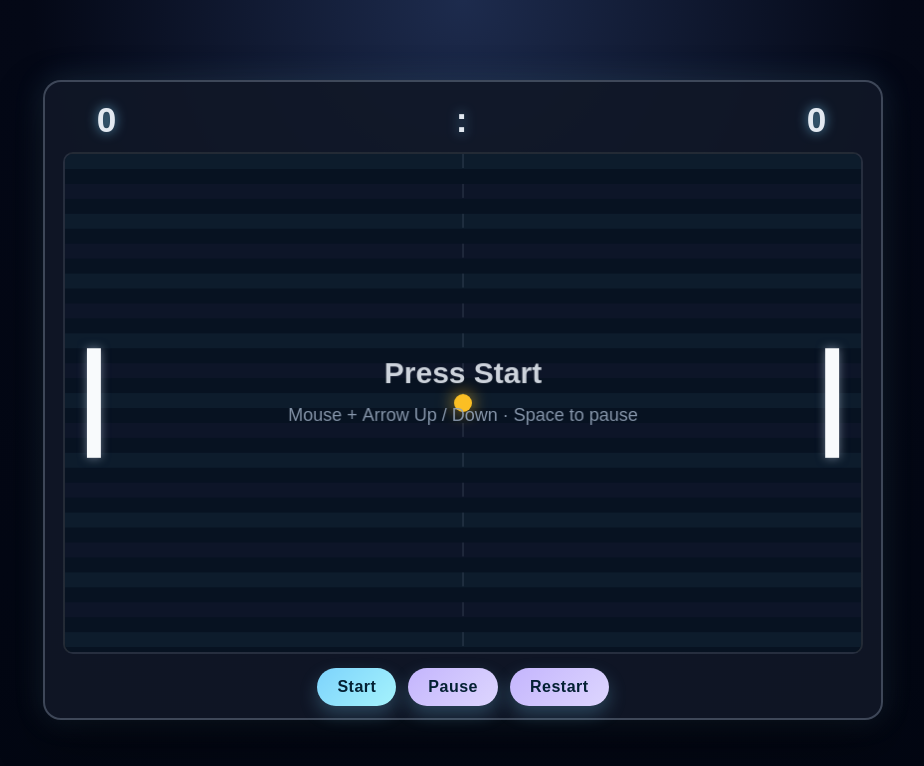
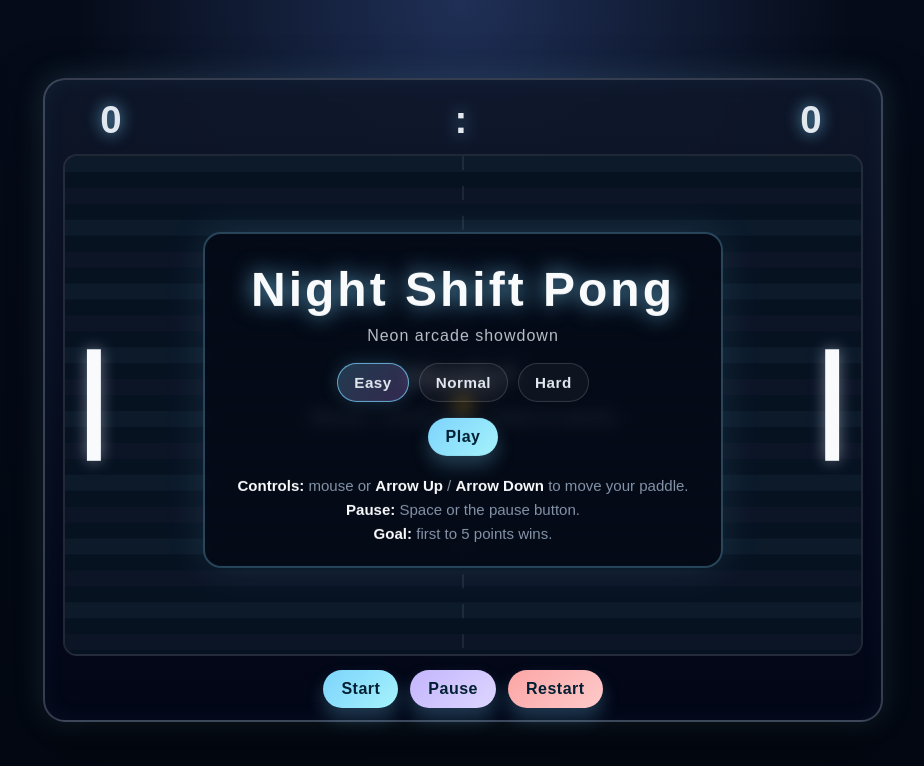
Before and after one commit to MultiDimensionalDevilsKingdomsRoute666/ghost-karts, a plain HTML site: page index.html in a window 1280 px wide. Shown: the whole page, without its empty margins (177-1101 px from the left). Drawn offline with Linux system fonts and the light colour scheme.

Commit message:
Add a polished arcade title screen, difficulty modes, win state, and upgraded visual/theme improvements to the Pong game

```diff
--- a/index.html
+++ b/index.html
@@ -6,17 +6,17 @@
   <title>Night Shift Pong</title>
   <style>
     :root {
-      --bg1: #040816;
-      --bg2: #121b34;
-      --panel: rgba(17, 24, 39, 0.9);
+      --bg1: #050b18;
+      --bg2: #101d39;
+      --panel: rgba(15, 23, 42, 0.9);
       --line: rgba(148, 163, 184, 0.35);
       --text: #e2e8f0;
-      --accent: #7dd3fc;
-      --accent-2: #c084fc;
-      --paddle: #f8fafc;
-      --ball: #fbbf24;
-      --win: #34d399;
-      --lose: #f87171;
+      --blue: #7dd3fc;
+      --violet: #c084fc;
+      --gold: #fbbf24;
+      --green: #34d399;
+      --red: #f87171;
+      --shadow: rgba(125, 211, 252, 0.28);
     }
 
     * { box-sizing: border-box; }
@@ -26,18 +26,22 @@
       min-height: 100vh;
       display: grid;
       place-items: center;
-      background: radial-gradient(circle at top, #1d2b4d 0%, var(--bg1) 42%, #020611 100%);
+      background: radial-gradient(circle at top, #1f2f56 0%, var(--bg1) 38%, #020711 100%);
       color: var(--text);
       font-family: Arial, Helvetica, sans-serif;
       overflow: hidden;
     }
 
     .game-shell {
-      background: var(--panel);
+      position: relative;
+      background: linear-gradient(180deg, rgba(15, 23, 42, 0.9), rgba(2, 6, 23, 0.96));
       border: 2px solid var(--line);
-      border-radius: 18px;
+      border-radius: 22px;
       padding: 18px 18px 12px;
-      box-shadow: 0 20px 50px rgba(0,0,0,0.45), 0 0 30px rgba(125, 211, 252, 0.15);
+      box-shadow:
+        0 28px 60px rgba(0,0,0,0.5),
+        0 0 30px rgba(125, 211, 252, 0.18),
+        inset 0 0 25px rgba(125,211,252,0.05);
     }
 
     .scoreboard {
@@ -47,14 +51,14 @@
       width: 800px;
       max-width: 90vw;
       margin: 0 auto 12px;
-      font-size: 2.2rem;
-      letter-spacing: 3px;
-      font-weight: 700;
-      text-shadow: 0 0 12px rgba(125, 211, 252, 0.7);
+      font-size: 2.4rem;
+      letter-spacing: 4px;
+      font-weight: 800;
+      text-shadow: 0 0 16px rgba(125, 211, 252, 0.8);
     }
 
     .score {
-      min-width: 90px;
+      min-width: 100px;
       text-align: center;
     }
 
@@ -63,9 +67,9 @@
       width: 800px;
       max-width: 90vw;
       height: auto;
-      background: linear-gradient(180deg, rgba(11,17,32,0.95), rgba(6,11,20,1));
-      border-radius: 10px;
-      border: 2px solid rgba(148,163,184,0.2);
+      background: linear-gradient(180deg, rgba(11,17,32,1), rgba(7,13,24,1));
+      border: 2px solid rgba(148,163,184,0.18);
+      border-radius: 14px;
       box-shadow: inset 0 0 18px rgba(125, 211, 252, 0.08);
     }
 
@@ -80,29 +84,108 @@
     button {
       border: none;
       border-radius: 999px;
-      padding: 10px 20px;
+      padding: 10px 18px;
       font-size: 1rem;
-      font-weight: 700;
+      font-weight: 800;
       letter-spacing: 0.5px;
       cursor: pointer;
-      color: #042033;
-      background: linear-gradient(135deg, var(--accent), #a5f3fc);
-      box-shadow: 0 8px 18px rgba(125, 211, 252, 0.25);
-      transition: transform 0.15s ease, box-shadow 0.15s ease;
+      color: #022033;
+      background: linear-gradient(135deg, var(--blue), #a5f3fc);
+      box-shadow: 0 10px 18px rgba(125, 211, 252, 0.25);
+      transition: transform 0.15s ease, box-shadow 0.15s ease, opacity 0.15s ease;
     }
 
     button:hover {
       transform: translateY(-1px);
-      box-shadow: 0 10px 20px rgba(125, 211, 252, 0.35);
+      box-shadow: 0 12px 22px rgba(125, 211, 252, 0.34);
     }
 
     button.secondary {
       background: linear-gradient(135deg, #c4b5fd, #ddd6fe);
     }
 
+    button.danger {
+      background: linear-gradient(135deg, #fca5a5, #fecaca);
+    }
+
+    .menu-overlay {
+      position: absolute;
+      left: 50%;
+      top: 50%;
+      transform: translate(-50%, -50%);
+      width: min(86%, 520px);
+      background: rgba(3, 7, 18, 0.72);
+      border: 2px solid rgba(125, 211, 252, 0.3);
+      border-radius: 18px;
+      box-shadow: 0 0 40px rgba(125, 211, 252, 0.12);
+      padding: 28px 24px 20px;
+      text-align: center;
+      backdrop-filter: blur(8px);
+    }
+
+    .hidden { display: none !important; }
+
+    .title {
+      margin: 0 0 10px;
+      font-size: clamp(2rem, 5vw, 3rem);
+      letter-spacing: 3px;
+      font-weight: 900;
+      color: #f8fafc;
+      text-shadow: 0 0 22px rgba(125, 211, 252, 0.8);
+    }
+
+    .subtitle {
+      margin: 0 0 18px;
+      color: rgba(226, 232, 240, 0.82);
+      font-size: 1rem;
+      letter-spacing: 1px;
+    }
+
+    .difficulty-row {
+      display: flex;
+      justify-content: center;
+      gap: 10px;
+      flex-wrap: wrap;
+      margin-bottom: 16px;
+    }
+
+    .difficulty-btn {
+      padding: 10px 16px;
+      font-size: 0.95rem;
+      border-radius: 999px;
+      border: 1px solid rgba(255,255,255,0.15);
+      background: rgba(255,255,255,0.04);
+      color: var(--text);
+      box-shadow: none;
+    }
+
+    .difficulty-btn.active {
+      background: linear-gradient(135deg, rgba(125, 211, 252, 0.25), rgba(192, 132, 252, 0.25));
+      border-color: rgba(125, 211, 252, 0.75);
+      box-shadow: 0 0 18px rgba(125, 211, 252, 0.2);
+    }
+
+    .menu-actions {
+      display: flex;
+      justify-content: center;
+      gap: 10px;
+      flex-wrap: wrap;
+    }
+
+    .instructions {
+      margin-top: 18px;
+      color: rgba(148, 163, 184, 0.9);
+      font-size: 0.94rem;
+      line-height: 1.6;
+    }
+
+    .instructions strong {
+      color: #f8fafc;
+    }
+
     @media (max-width: 720px) {
       .scoreboard {
-        font-size: 1.7rem;
+        font-size: 1.8rem;
       }
     }
   </style>
@@ -120,7 +203,28 @@
     <div class="controls">
       <button id="startBtn">Start</button>
       <button id="pauseBtn" class="secondary">Pause</button>
-      <button id="restartBtn" class="secondary">Restart</button>
+      <button id="restartBtn" class="danger">Restart</button>
+    </div>
+
+    <div id="menuOverlay" class="menu-overlay">
+      <h1 class="title">Night Shift Pong</h1>
+      <p class="subtitle">Neon arcade showdown</p>
+
+      <div class="difficulty-row">
+        <button class="difficulty-btn active" data-difficulty="easy">Easy</button>
+        <button class="difficulty-btn" data-difficulty="normal">Normal</button>
+        <button class="difficulty-btn" data-difficulty="hard">Hard</button>
+      </div>
+
+      <div class="menu-actions">
+        <button id="menuStartBtn">Play</button>
+      </div>
+
+      <div class="instructions">
+        <strong>Controls:</strong> mouse or <strong>Arrow Up</strong> / <strong>Arrow Down</strong> to move your paddle.<br>
+        <strong>Pause:</strong> Space or the pause button.<br>
+        <strong>Goal:</strong> first to 5 points wins.
+      </div>
     </div>
   </div>
 
@@ -133,43 +237,56 @@
     const startBtn = document.getElementById("startBtn");
     const pauseBtn = document.getElementById("pauseBtn");
     const restartBtn = document.getElementById("restartBtn");
+    const menuOverlay = document.getElementById("menuOverlay");
+    const menuStartBtn = document.getElementById("menuStartBtn");
+    const difficultyButtons = [...document.querySelectorAll(".difficulty-btn")];
+
+    const preferences = {
+      difficulty: "easy",
+      maxScore: 5
+    };
+
+    const difficultyMap = {
+      easy: { aiFactor: 0.085, maxBallSpeed: 11.5 },
+      normal: { aiFactor: 0.12, maxBallSpeed: 13.5 },
+      hard: { aiFactor: 0.16, maxBallSpeed: 15.5 }
+    };
 
     const paddleWidth = 14;
-    const paddleHeight = 110;
+    const paddleHeight = 112;
     const ballRadius = 9;
-    const maxScore = 5;
 
     const leftPaddle = { x: 22, y: canvas.height / 2 - paddleHeight / 2, speed: 7 };
-    const rightPaddle = { x: canvas.width - 22 - paddleWidth, y: canvas.height / 2 - paddleHeight / 2, speed: 5.5 };
+    const rightPaddle = { x: canvas.width - 22 - paddleWidth, y: canvas.height / 2 - paddleHeight / 2, speed: 5.3 };
 
     let ball = { x: canvas.width / 2, y: canvas.height / 2, vx: 5.5, vy: 3.5, radius: ballRadius };
     let leftScore = 0;
     let rightScore = 0;
-    let gameState = "ready"; // ready, playing, paused, finished
+    let gameState = "menu";
     let lastTime = 0;
+    let winnerText = "";
 
     const keys = { ArrowUp: false, ArrowDown: false };
     const mouse = { active: false, y: canvas.height / 2 };
-
     let audioCtx = null;
 
     function ensureAudio() {
       if (!audioCtx) {
-        const AudioCtx = window.AudioContext || window.webkitAudioContext;
-        if (AudioCtx) audioCtx = new AudioCtx();
+        const Ctx = window.AudioContext || window.webkitAudioContext;
+        if (Ctx) audioCtx = new Ctx();
       }
       if (audioCtx && audioCtx.state === "suspended") {
         audioCtx.resume();
       }
     }
 
-    function playTone(frequency, duration, type = "sine", volume = 0.04) {
+    function playTone(freq, duration, type = "sine", volume = 0.04) {
       if (!audioCtx) return;
       const osc = audioCtx.createOscillator();
       const gain = audioCtx.createGain();
 
       osc.type = type;
-      osc.frequency.value = frequency;
+      osc.frequency.value = freq;
       gain.gain.value = volume;
 
       osc.connect(gain);
@@ -181,19 +298,26 @@
     }
 
     function playPaddleSound() {
-      playTone(240, 0.06, "square", 0.05);
+      playTone(240, 0.05, "square", 0.045);
     }
 
     function playScoreSound() {
-      playTone(180, 0.09, "triangle", 0.05);
-      setTimeout(() => playTone(120, 0.12, "triangle", 0.04), 60);
+      playTone(170, 0.09, "triangle", 0.05);
+      setTimeout(() => playTone(120, 0.1, "triangle", 0.04), 60);
     }
 
     function playWinSound() {
-      playTone(440, 0.12, "sine", 0.08);
-      setTimeout(() => playTone(660, 0.18, "triangle", 0.08), 100);
-      setTimeout(() => playTone(880, 0.2, "triangle", 0.08), 200);
+      playTone(420, 0.1, "sine", 0.07);
+      setTimeout(() => playTone(620, 0.18, "triangle", 0.07), 100);
+      setTimeout(() => playTone(840, 0.2, "triangle", 0.07), 220);
     }
+
+    difficultyButtons.forEach((button) => {
+      button.addEventListener("click", () => {
+        preferences.difficulty = button.dataset.difficulty;
+        difficultyButtons.forEach((btn) => btn.classList.toggle("active", btn === button));
+      });
+    });
 
     document.addEventListener("keydown", (event) => {
       if (event.key === "ArrowUp" || event.key === "ArrowDown") {
@@ -225,9 +349,8 @@
       startGame();
     });
 
-    restartBtn.addEventListener("click", () => {
+    menuStartBtn.addEventListener("click", () => {
       ensureAudio();
-      resetMatch();
       startGame();
     });
 
@@ -236,12 +359,18 @@
       togglePause();
     });
 
+    restartBtn.addEventListener("click", () => {
+      ensureAudio();
+      resetMatch();
+      startGame();
+    });
+
     function resetBall(direction = Math.random() < 0.5 ? -1 : 1) {
       ball.x = canvas.width / 2;
       ball.y = canvas.height / 2;
 
       const angle = (Math.random() * Math.PI / 2) - Math.PI / 4;
-      const speed = 6.2 + (Math.random() * 0.8);
+      const speed = 6.2 + Math.random() * 0.8;
 
       ball.vx = Math.cos(angle) * speed * direction;
       ball.vy = Math.sin(angle) * speed;
@@ -259,8 +388,9 @@
     }
 
     function updateRightPaddle() {
+      const currentDifficulty = difficultyMap[preferences.difficulty];
       const target = ball.y - rightPaddle.y - paddleHeight / 2;
-      rightPaddle.y += target * 0.12;
+      rightPaddle.y += target * currentDifficulty.aiFactor;
       rightPaddle.y = Math.max(0, Math.min(canvas.height - paddleHeight, rightPaddle.y));
     }
 
@@ -285,9 +415,9 @@
         ball.vx < 0;
 
       if (leftHit) {
-        const relative = (ball.y - (leftPaddle.y + paddleHeight / 2)) / (paddleHeight / 2);
-        const angle = relative * (Math.PI / 3);
-        const speed = Math.min(Math.hypot(ball.vx, ball.vy) + 0.8, 12.5);
+        const rel = (ball.y - (leftPaddle.y + paddleHeight / 2)) / (paddleHeight / 2);
+        const angle = rel * (Math.PI / 3);
+        const speed = Math.min(Math.hypot(ball.vx, ball.vy) + 0.8, difficultyMap[preferences.difficulty].maxBallSpeed);
 
         ball.vx = Math.cos(angle) * speed;
         ball.vy = Math.sin(angle) * speed;
@@ -303,9 +433,9 @@
         ball.vx > 0;
 
       if (rightHit) {
-        const relative = (ball.y - (rightPaddle.y + paddleHeight / 2)) / (paddleHeight / 2);
-        const angle = relative * (Math.PI / 3);
-        const speed = Math.min(Math.hypot(ball.vx, ball.vy) + 0.8, 12.5);
+        const rel = (ball.y - (rightPaddle.y + paddleHeight / 2)) / (paddleHeight / 2);
+        const angle = rel * (Math.PI / 3);
+        const speed = Math.min(Math.hypot(ball.vx, ball.vy) + 0.8, difficultyMap[preferences.difficulty].maxBallSpeed);
 
         ball.vx = -Math.cos(angle) * speed;
         ball.vy = Math.sin(angle) * speed;
@@ -319,25 +449,38 @@
         rightScore++;
         rightScoreEl.textContent = rightScore;
         playScoreSound();
-        checkWinner();
-        if (gameState !== "finished") resetBall(1);
+        if (!checkWinner()) resetBall(1);
       }
 
       if (ball.x - ball.radius > canvas.width) {
         leftScore++;
         leftScoreEl.textContent = leftScore;
         playScoreSound();
-        checkWinner();
-        if (gameState !== "finished") resetBall(-1);
+        if (!checkWinner()) resetBall(-1);
       }
     }
 
     function checkWinner() {
-      if (leftScore >= maxScore || rightScore >= maxScore) {
+      if (leftScore >= preferences.maxScore || rightScore >= preferences.maxScore) {
+        if (leftScore >= preferences.maxScore) {
+          winnerText = "Player Wins";
+        } else {
+          winnerText = "Computer Wins";
+        }
         gameState = "finished";
         pauseBtn.textContent = "Pause";
+        menuOverlay.classList.remove("hidden");
+        menuOverlay.querySelector(".title").textContent = winnerText;
+        menuOverlay.querySelector(".subtitle").textContent = leftScore >= preferences.maxScore ? "You took the neon crown." : "The AI won this round.";
+        menuOverlay.querySelector(".menu-actions").innerHTML = '<button id="menuPlayAgainBtn">Play Again</button>';
+        document.getElementById("menuPlayAgainBtn").addEventListener("click", () => {
+          resetMatch();
+          startGame();
+        });
         playWinSound();
+        return true;
       }
+      return false;
     }
 
     function startGame() {
@@ -346,7 +489,7 @@
       }
       gameState = "playing";
       pauseBtn.textContent = "Pause";
-      startBtn.textContent = "Play Again";
+      menuOverlay.classList.add("hidden");
       if (leftScore === 0 && rightScore === 0) {
         resetBall(Math.random() < 0.5 ? -1 : 1);
       }
@@ -360,16 +503,22 @@
       leftPaddle.y = canvas.height / 2 - paddleHeight / 2;
       rightPaddle.y = canvas.height / 2 - paddleHeight / 2;
       resetBall(Math.random() < 0.5 ? -1 : 1);
-      gameState = "ready";
+      gameState = "menu";
       pauseBtn.textContent = "Pause";
       startBtn.textContent = "Start";
+
+      menuOverlay.classList.remove("hidden");
+      menuOverlay.querySelector(".title").textContent = "Night Shift Pong";
+      menuOverlay.querySelector(".subtitle").textContent = "Neon arcade showdown";
+      menuOverlay.querySelector(".menu-actions").innerHTML = '<button id="menuStartBtn">Play</button>';
+      document.getElementById("menuStartBtn").addEventListener("click", () => {
+        ensureAudio();
+        startGame();
+      });
     }
 
     function togglePause() {
-      if (gameState === "ready" || gameState === "finished") {
-        return;
-      }
-
+      if (gameState === "menu" || gameState === "finished") return;
       gameState = gameState === "paused" ? "playing" : "paused";
       pauseBtn.textContent = gameState === "paused" ? "Resume" : "Pause";
     }
@@ -400,56 +549,55 @@
       ctx.stroke();
       ctx.setLineDash([]);
 
-      for (let i = 0; i < canvas.height; i += 30) {
-        ctx.fillStyle = i % 60 === 0 ? "rgba(125,211,252,0.05)" : "rgba(192,132,252,0.03)";
-        ctx.fillRect(0, i, canvas.width, 15);
+      for (let i = 0; i < canvas.height; i += 32) {
+        ctx.fillStyle = i % 64 === 0 ? "rgba(125,211,252,0.04)" : "rgba(192,132,252,0.025)";
+        ctx.fillRect(0, i, canvas.width, 16);
       }
     }
 
     function drawPaddle(x, y) {
       ctx.fillStyle = "#f8fafc";
       ctx.shadowColor = "rgba(148, 163, 184, 0.7)";
-      ctx.shadowBlur = 10;
+      ctx.shadowBlur = 15;
       ctx.fillRect(x, y, paddleWidth, paddleHeight);
       ctx.shadowBlur = 0;
     }
 
     function drawBall() {
       ctx.fillStyle = "#fbbf24";
-      ctx.shadowColor = "rgba(251, 191, 36, 0.8)";
-      ctx.shadowBlur = 18;
+      ctx.shadowColor = "rgba(251, 191, 36, 0.9)";
+      ctx.shadowBlur = 20;
       ctx.beginPath();
       ctx.arc(ball.x, ball.y, ball.radius, 0, Math.PI * 2);
       ctx.fill();
       ctx.shadowBlur = 0;
     }
 
-    function drawCenterText() {
+    function drawStateText() {
       ctx.textAlign = "center";
-      ctx.font = "bold 30px Arial";
 
-      if (gameState === "ready") {
+      if (gameState === "menu") {
         ctx.fillStyle = "rgba(226, 232, 240, 0.9)";
-        ctx.fillText("Press Start", canvas.width / 2, canvas.height / 2 - 20);
+        ctx.font = "bold 30px Arial";
+        ctx.fillText("Ready?", canvas.width / 2, canvas.height / 2 - 18);
         ctx.font = "18px Arial";
         ctx.fillStyle = "rgba(148, 163, 184, 0.9)";
-        ctx.fillText("Mouse + Arrow Up / Down · Space to pause", canvas.width / 2, canvas.height / 2 + 18);
+        ctx.fillText("Mouse + Arrow keys · Space to pause", canvas.width / 2, canvas.height / 2 + 18);
       }
 
       if (gameState === "paused") {
-        ctx.fillStyle = "rgba(226, 232, 240, 0.95)";
-        ctx.font = "bold 34px Arial";
-        ctx.fillText("Paused", canvas.width / 2, canvas.height / 2 - 10);
+        ctx.fillStyle = "rgba(226, 232, 240, 0.96)";
+        ctx.font = "bold 36px Arial";
+        ctx.fillText("Paused", canvas.width / 2, canvas.height / 2 - 12);
       }
 
       if (gameState === "finished") {
-        const winner = leftScore >= maxScore ? "Player 1 Wins" : "Computer Wins";
-        ctx.fillStyle = leftScore >= maxScore ? "#34d399" : "#f87171";
+        ctx.fillStyle = leftScore >= preferences.maxScore ? "#34d399" : "#f87171";
         ctx.font = "bold 38px Arial";
-        ctx.fillText(winner, canvas.width / 2, canvas.height / 2 - 12);
+        ctx.fillText(winnerText, canvas.width / 2, canvas.height / 2 - 12);
         ctx.font = "20px Arial";
         ctx.fillStyle = "rgba(226, 232, 240, 0.9)";
-        ctx.fillText("Press Start or Restart to play again", canvas.width / 2, canvas.height / 2 + 22);
+        ctx.fillText("Press Play Again to return to the arena", canvas.width / 2, canvas.height / 2 + 22);
       }
     }
 
@@ -458,7 +606,7 @@
       drawPaddle(leftPaddle.x, leftPaddle.y);
       drawPaddle(rightPaddle.x, rightPaddle.y);
       drawBall();
-      drawCenterText();
+      drawStateText();
     }
 
     function gameLoop(timestamp) {
```
